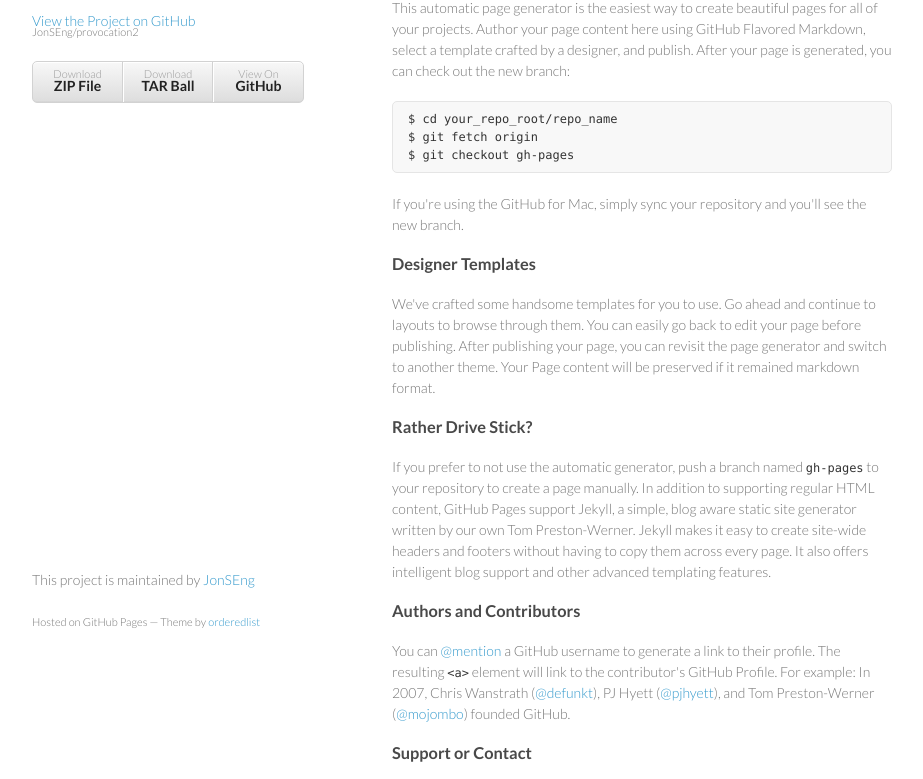
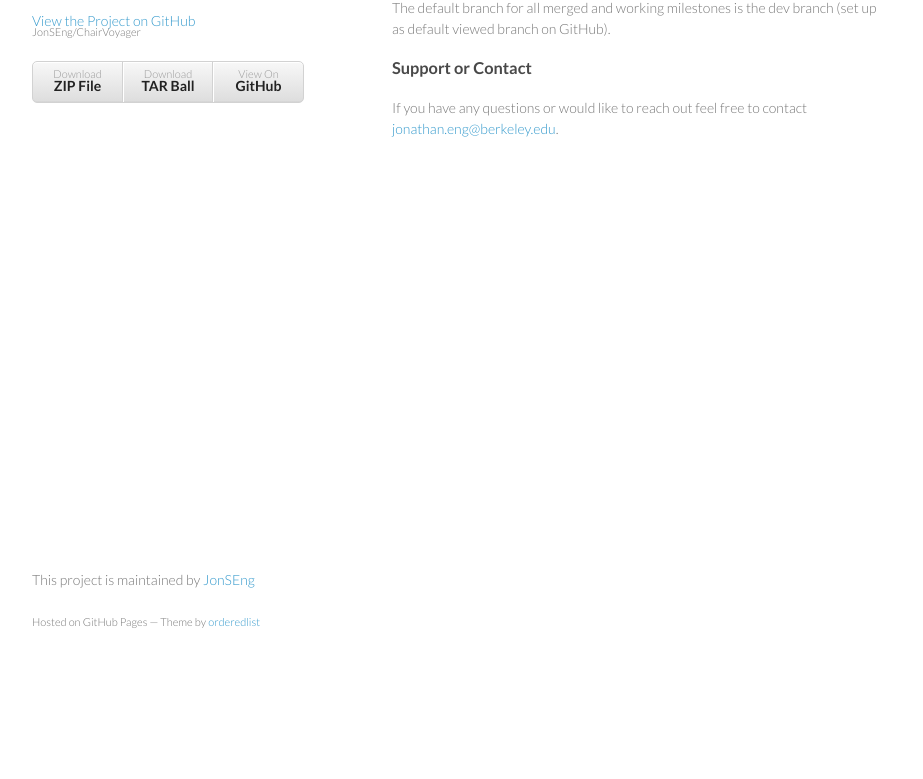
Before and after one commit to JonSEng/ChairVoyager, a plain HTML site: page index.html in a window 1280 px wide. Shown: the part 99-878 px from the top of the page, without its empty margins (178-1101 px from the left). After the commit the page ends 800 px from the top, so only its background shows below. Drawn offline with Linux system fonts and the light colour scheme.

```diff
--- a/index.html
+++ b/index.html
@@ -18,47 +18,25 @@
         <h1>Provocation2</h1>
         <p></p>
 
-        <p class="view"><a href="https://github.com/JonSEng/provocation2">View the Project on GitHub <small>JonSEng/provocation2</small></a></p>
+        <p class="view"><a href="https://github.com/JonSEng/ChairVoyager">View the Project on GitHub <small>JonSEng/ChairVoyager</small></a></p>
 
 
         <ul>
-          <li><a href="https://github.com/JonSEng/provocation2/zipball/master">Download <strong>ZIP File</strong></a></li>
-          <li><a href="https://github.com/JonSEng/provocation2/tarball/master">Download <strong>TAR Ball</strong></a></li>
-          <li><a href="https://github.com/JonSEng/provocation2">View On <strong>GitHub</strong></a></li>
+          <li><a href="https://github.com/JonSEng/ChairVoyager/zipball/master">Download <strong>ZIP File</strong></a></li>
+          <li><a href="https://github.com/JonSEng/ChairVoyager/tarball/master">Download <strong>TAR Ball</strong></a></li>
+          <li><a href="https://github.com/JonSEng/ChairVoyager">View On <strong>GitHub</strong></a></li>
         </ul>
       </header>
       <section>
         <h3>
-<a id="welcome-to-github-pages" class="anchor" href="#welcome-to-github-pages" aria-hidden="true"><span class="octicon octicon-link"></span></a>Welcome to GitHub Pages.</h3>
+<a id="welcome-to-chairvoyager-github-pages" class="anchor" href="#welcome-to-chairvoyager-github-pages" aria-hidden="true"><span class="octicon octicon-link"></span></a>Welcome to ChairVoyager GitHub Pages.</h3>
 
-<p>This automatic page generator is the easiest way to create beautiful pages for all of your projects. Author your page content here using GitHub Flavored Markdown, select a template crafted by a designer, and publish. After your page is generated, you can check out the new branch:</p>
-
-<pre><code>$ cd your_repo_root/repo_name
-$ git fetch origin
-$ git checkout gh-pages
-</code></pre>
-
-<p>If you're using the GitHub for Mac, simply sync your repository and you'll see the new branch.</p>
-
-<h3>
-<a id="designer-templates" class="anchor" href="#designer-templates" aria-hidden="true"><span class="octicon octicon-link"></span></a>Designer Templates</h3>
-
-<p>We've crafted some handsome templates for you to use. Go ahead and continue to layouts to browse through them. You can easily go back to edit your page before publishing. After publishing your page, you can revisit the page generator and switch to another theme. Your Page content will be preserved if it remained markdown format.</p>
-
-<h3>
-<a id="rather-drive-stick" class="anchor" href="#rather-drive-stick" aria-hidden="true"><span class="octicon octicon-link"></span></a>Rather Drive Stick?</h3>
-
-<p>If you prefer to not use the automatic generator, push a branch named <code>gh-pages</code> to your repository to create a page manually. In addition to supporting regular HTML content, GitHub Pages support Jekyll, a simple, blog aware static site generator written by our own Tom Preston-Werner. Jekyll makes it easy to create site-wide headers and footers without having to copy them across every page. It also offers intelligent blog support and other advanced templating features.</p>
-
-<h3>
-<a id="authors-and-contributors" class="anchor" href="#authors-and-contributors" aria-hidden="true"><span class="octicon octicon-link"></span></a>Authors and Contributors</h3>
-
-<p>You can <a href="https://github.com/blog/821" class="user-mention">@mention</a> a GitHub username to generate a link to their profile. The resulting <code>&lt;a&gt;</code> element will link to the contributor's GitHub Profile. For example: In 2007, Chris Wanstrath (<a href="https://github.com/defunkt" class="user-mention">@defunkt</a>), PJ Hyett (<a href="https://github.com/pjhyett" class="user-mention">@pjhyett</a>), and Tom Preston-Werner (<a href="https://github.com/mojombo" class="user-mention">@mojombo</a>) founded GitHub.</p>
+<p>The default branch for all merged and working milestones is the dev branch (set up as default viewed branch on GitHub).</p>
 
 <h3>
 <a id="support-or-contact" class="anchor" href="#support-or-contact" aria-hidden="true"><span class="octicon octicon-link"></span></a>Support or Contact</h3>
 
-<p>Having trouble with Pages? Check out the documentation at <a href="https://help.github.com/pages">https://help.github.com/pages</a> or contact <a href="mailto:support@github.com">support@github.com</a> and we’ll help you sort it out.</p>
+<p>If you have any questions or would like to reach out feel free to contact <a href="mailto:jonathan.eng@berkeley.edu">jonathan.eng@berkeley.edu</a>.</p>
       </section>
       <footer>
         <p>This project is maintained by <a href="https://github.com/JonSEng">JonSEng</a></p>
```
Also changed, not shown: params.json (+1 -1 lines).
